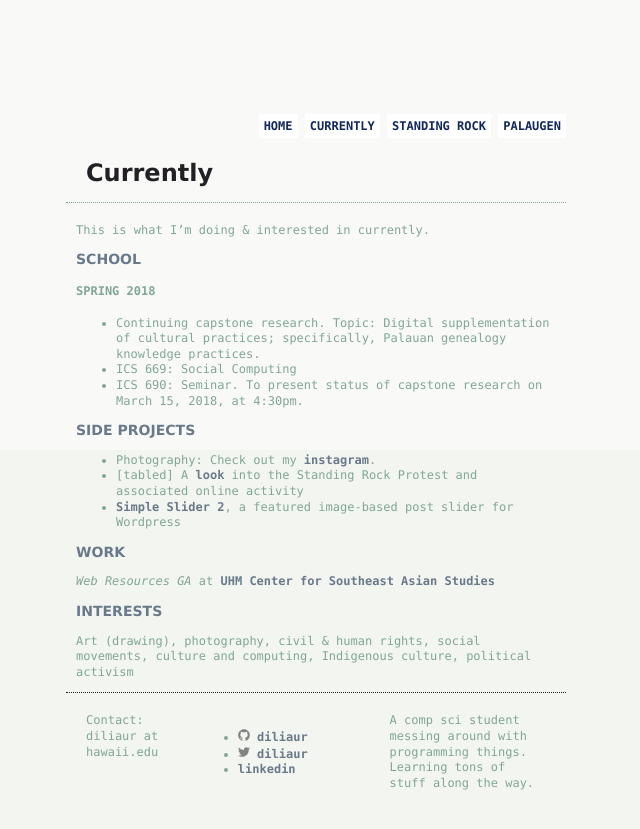
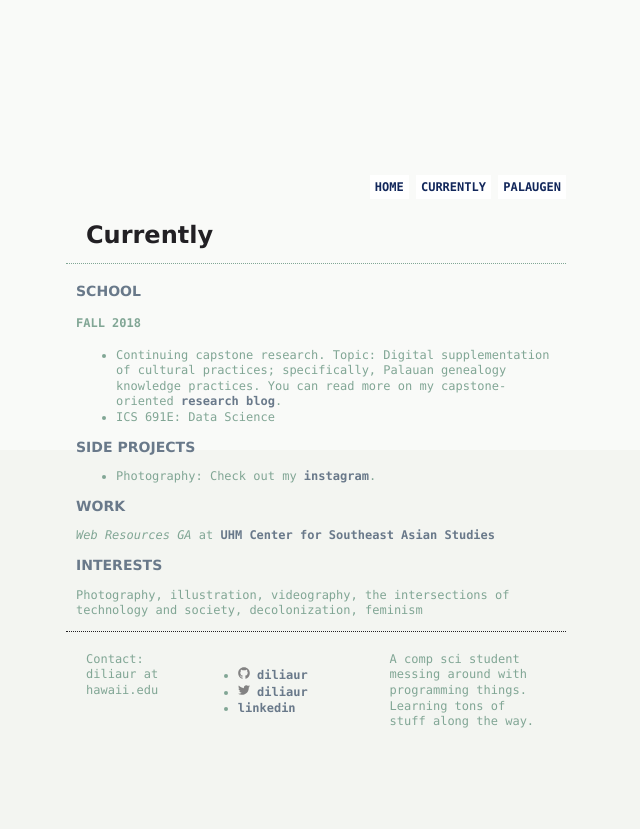
Before and after one commit to diliaur/diliaur.github.io, a Jekyll site: the page built from currently.md, in a window 1280 px wide. Shown: the top 829 px of the page, without its empty margins (324-964 px from the left). Built offline with Jekyll 4.4.1, drawn with Linux system fonts in a browser that asks for light colours; nearby versions of some CDN libraries.

Commit message:
update for fall 2018

```diff
--- a/_includes/nav.html
+++ b/_includes/nav.html
@@ -2,7 +2,6 @@
     <ul>
         <li><a href="/index.html">Home</a></li>
         <li><a href="/currently.html">Currently</a></li>
-        <li><a href="/standingrock.html">Standing Rock</a></li>
-        <li><a href="/palaugen.html">PalauGen</a></li>
+        <li><a href="http://palaugen.wordpress.com">PalauGen</a></li>
     </ul>
 </nav>
--- a/currently.md
+++ b/currently.md
@@ -3,24 +3,19 @@ layout: default
 title: Currently
 ---
 
-This is what I'm doing & interested in currently.
-
 ### School
 
-#### Spring 2018
+#### Fall 2018
 
-* Continuing capstone research. Topic: Digital supplementation of cultural practices; specifically, Palauan genealogy knowledge practices.
-* ICS 669: Social Computing
-* ICS 690: Seminar. To present status of capstone research on March 15, 2018, at 4:30pm.
+* Continuing capstone research. Topic: Digital supplementation of cultural practices; specifically, Palauan genealogy knowledge practices. You can read more on my capstone-oriented [research blog](http://palaugen.wordpress.com).
+* ICS 691E: Data Science
 
 ### Side Projects
 
-* Photography: Check out my [instagram](http://www.instagram.com/pinpomme).
-* [tabled] A [look](/standingrock.html) into the Standing Rock Protest and associated online activity
-* [Simple Slider 2](https://github.com/diliaur/simple-slider-2), a featured image-based post slider for Wordpress
+* Photography: Check out my [instagram](http://www.instagram.com/diliaur.jpg).
 
 ### Work
 _Web Resources GA_ at [UHM Center for Southeast Asian Studies](http://www.cseashawaii.org)
 
 ### Interests
-Art (drawing), photography, civil & human rights, social movements, culture and computing, Indigenous culture, political activism
+Photography, illustration, videography, the intersections of technology and society, decolonization, feminism
```
Also changed, not shown: index.md (+1 -3 lines).
